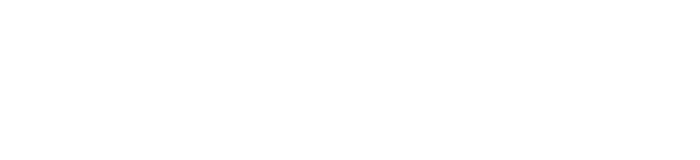
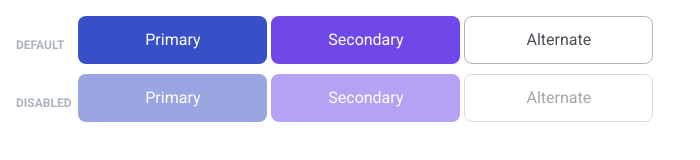
Before and after one commit to js-tasks-ru/htmlcss-20210513_pav-mishchenko, a website: page 03-lection1/01-button/index.html in a window 1280 px wide. Shown: the whole page, without its empty margins (0-700 px from the left). Drawn offline with nearby package versions, Linux system fonts and the light colour scheme.

Commit message:
feat(task 3): buttons

```diff
--- a/03-lection1/01-button/button.css
+++ /dev/null
@@ -1 +0,0 @@
-/* Стилизация кнопки */
--- /dev/null
+++ b/03-lection1/01-button/button/button.css
@@ -0,0 +1,51 @@
+/* Стилизация кнопки */
+.button {
+  width: 189px;
+  height: 48px;
+  border-radius: 8px;
+  color: var(--white);
+  border: none;
+  cursor: pointer;
+}
+
+.button:disabled {
+  opacity: 0.5;
+  cursor: default;
+}
+
+.button:focus,
+.button:active {
+  outline: none;
+}
+
+.button_primary {
+  background-color: var(--primary);
+}
+
+.button_primary:hover:not(:disabled),
+.button_primary:focus,
+.button_primary:active {
+  background-color: var(--primary-dark);
+}
+
+.button_secondary {
+  background-color: var(--secondary);
+}
+
+.button_secondary:hover:not(:disabled),
+.button_secondary:focus,
+.button_secondary:active {
+  background-color: var(--secondary-dark);
+}
+
+.button_alternate {
+  background-color: var(--alternate);
+  border: 1px solid var(--grey-3);
+  color: var(--grey-4);
+}
+
+.button_alternate:hover:not(:disabled),
+.button_alternate:focus,
+.button_alternate:active {
+  border: 1px solid var(--black);
+}
--- /dev/null
+++ b/03-lection1/01-button/buttons/buttons.css
@@ -0,0 +1,13 @@
+.buttons {
+  padding: 1em;
+}
+
+.buttons-row {
+  display: flex;
+}
+
+.buttons-row__title {
+  width: 5%;
+  color: var(--grey-3);
+  text-transform: uppercase;
+}
--- a/03-lection1/01-button/index.html
+++ b/03-lection1/01-button/index.html
@@ -1,11 +1,29 @@
 <!DOCTYPE html>
 <!-- Страница с кнопкой -->
 <html lang="ru">
-    <head>
-        <link rel="stylesheet" href="../../assets/css/main.css">
-        <link rel="stylesheet" href="./button.css">
-    </head>
-    <body>
-
-    </body>
+  <head>
+    <link rel="stylesheet" href="../../assets/css/main.css" />
+    <link rel="stylesheet" href="button/button.css" />
+    <link rel="stylesheet" href="buttons/buttons.css" />
+  </head>
+  <body>
+    <div class="buttons">
+      <div class="buttons-row">
+        <h5 class="buttons-row__title">Default</h5>
+        <div class="buttons-row__buttons">
+          <button class="button button_primary">Primary</button>
+          <button class="button button_secondary">Secondary</button>
+          <button class="button button_alternate">Alternate</button>
+        </div>
+      </div>
+      <div class="buttons-row">
+        <h5 class="buttons-row__title">Disabled</h5>
+        <div class="buttons-row__buttons">
+          <button class="button button_primary" disabled>Primary</button>
+          <button class="button button_secondary" disabled>Secondary</button>
+          <button class="button button_alternate" disabled>Alternate</button>
+        </div>
+      </div>
+    </div>
+  </body>
 </html>
--- a/assets/css/_typography.css
+++ b/assets/css/_typography.css
@@ -10,6 +10,11 @@ h2 {
   line-height: 48px;
 }
 
+h5 {
+  font-size: 12px;
+  line-height: 18px;
+}
+
 p {
   margin: 0;
   font-size: 16px;
--- a/assets/css/_variables.css
+++ b/assets/css/_variables.css
@@ -3,7 +3,9 @@
   --black: #212429;
   --pink: #f784ad;
   --purple: #7048e8;
+  --dark-purple: #5028c6;
   --blue: #374fc7;
+  --dark-blue: #2342c0;
   --red: #f03d3e;
   --grey-1: #f8f9fa;
   --grey-2: #dde2e5;
@@ -15,5 +17,8 @@
   --success: var(--blue);
 
   --primary: var(--blue);
+  --primary-dark: var(--dark-blue);
   --secondary: var(--purple);
+  --secondary-dark: var(--dark-purple);
+  --alternate: var(--white);
 }
```
Lines whose indentation alone changed are shown as unchanged.
